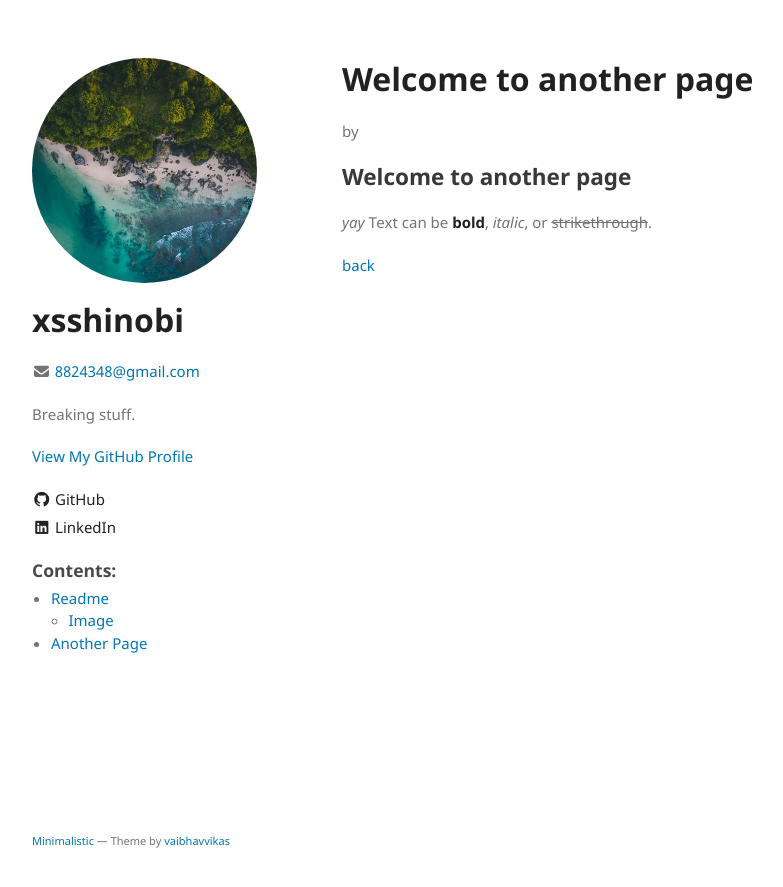
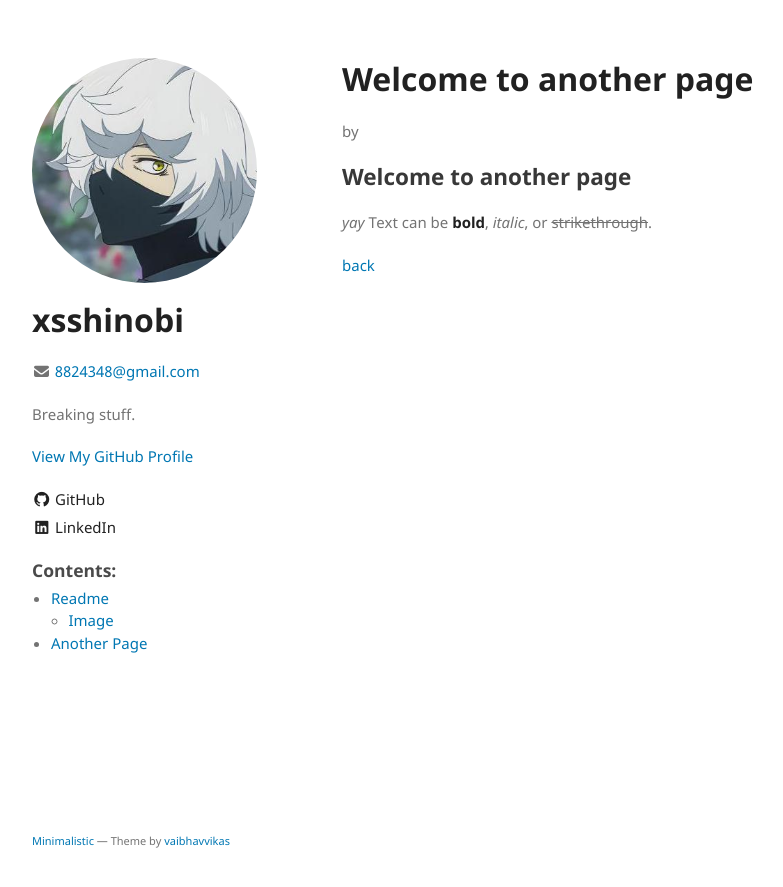
Before and after one commit to ninpwn/ninpwn.github.io, a Jekyll site: the page built from another-page.md, in a window 1280 px wide. Shown: the top 887 px of the page, without its empty margins (178-961 px from the left). Built offline with Jekyll 4.4.1, drawn with Linux system fonts in a browser that asks for light colours; our own code applies the rules of GitHub Pages for plain Markdown files.

Commit message:
Update _config.yml

```diff
--- a/_config.yml
+++ b/_config.yml
@@ -1,5 +1,5 @@
 title: xsshinobi
-logo: /assets/img/logo.jpg
+logo: /assets/img/gabimaru.jpg
 email: 8824348@gmail.com
 description: Breaking stuff.
 favicon: true
```
